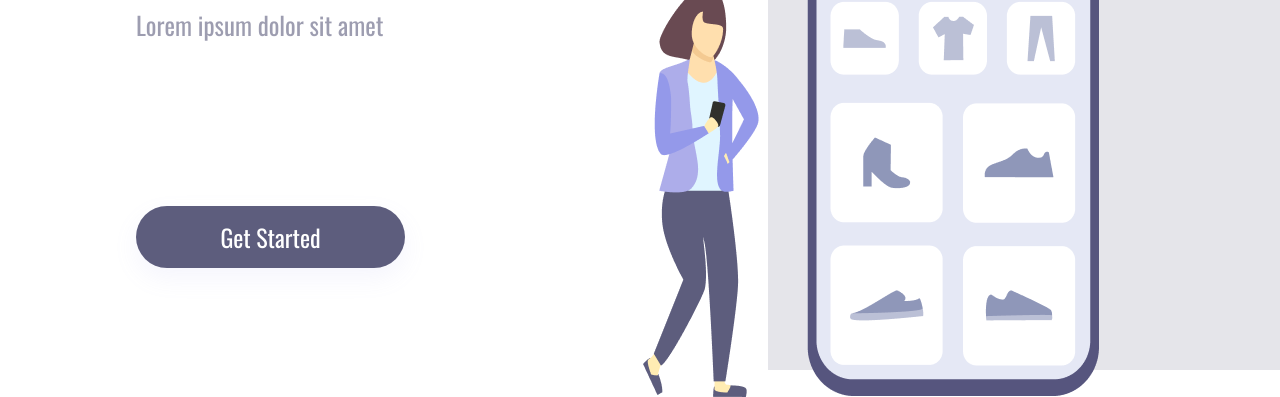
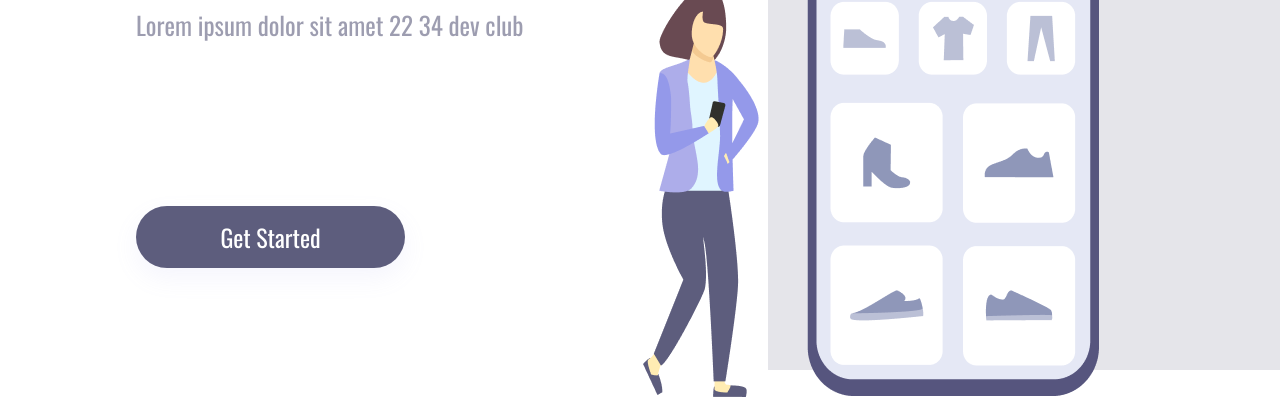
Before and after one commit to GabrielRocha21/Easy-Shopping, a plain HTML site: page index.html in a window 1280 px wide. Shown: the part 430-827 px from the top of the page. Drawn offline with nearby package versions, Linux system fonts and the light colour scheme.

Commit message:
alteração do paragrafo principal

```diff
--- a/index.html
+++ b/index.html
@@ -15,8 +15,7 @@
     <div class="wrapper">
         <section class="container-left">
             <h1>Easy Shopping Via Mobile</h1>
-            <p>Lorem ipsum dolor sit amet
-            </p>
+            <p>Lorem ipsum dolor sit amet 22 34 dev club </p>
 
             <button>Get Started</button>
         </section>
```
